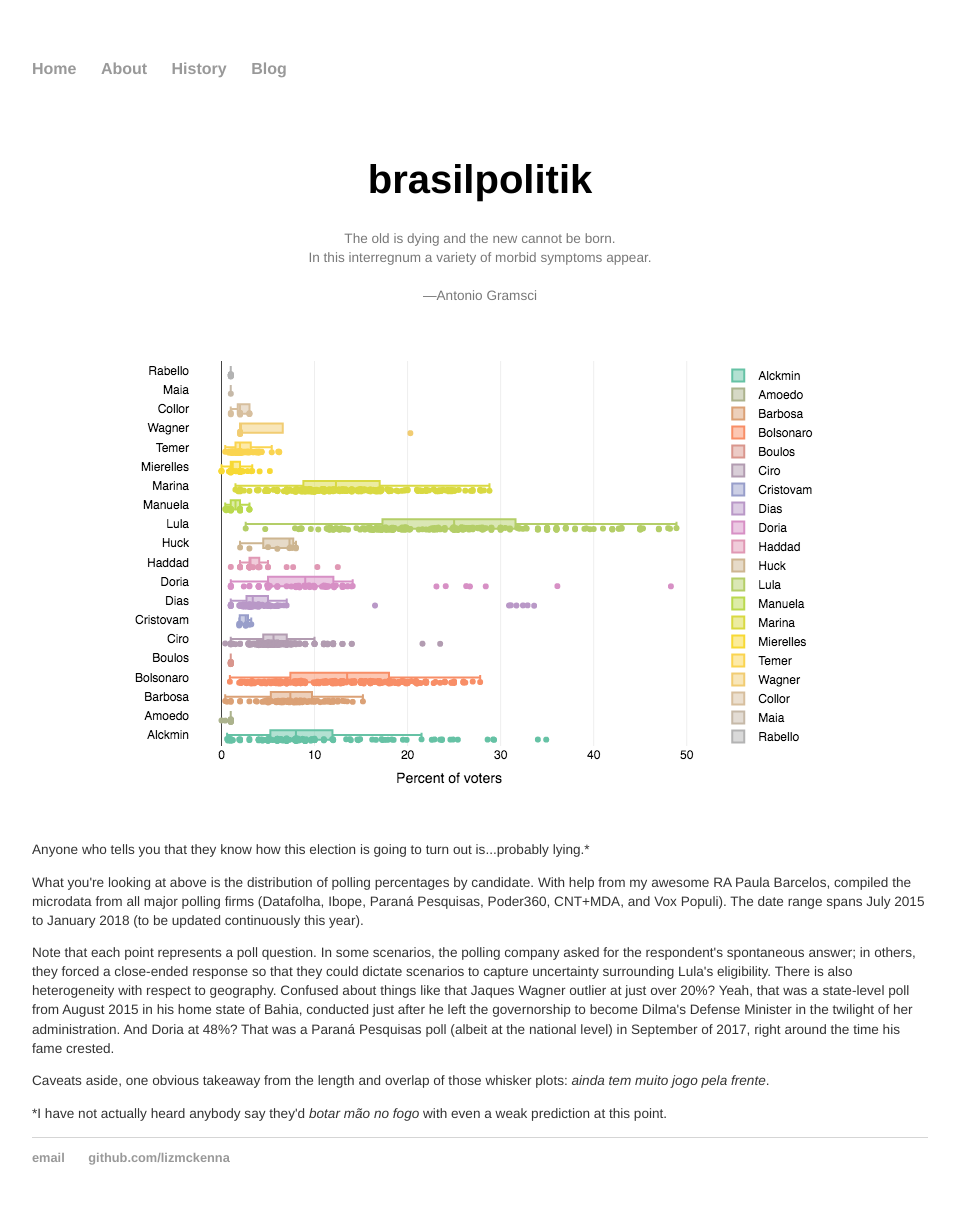
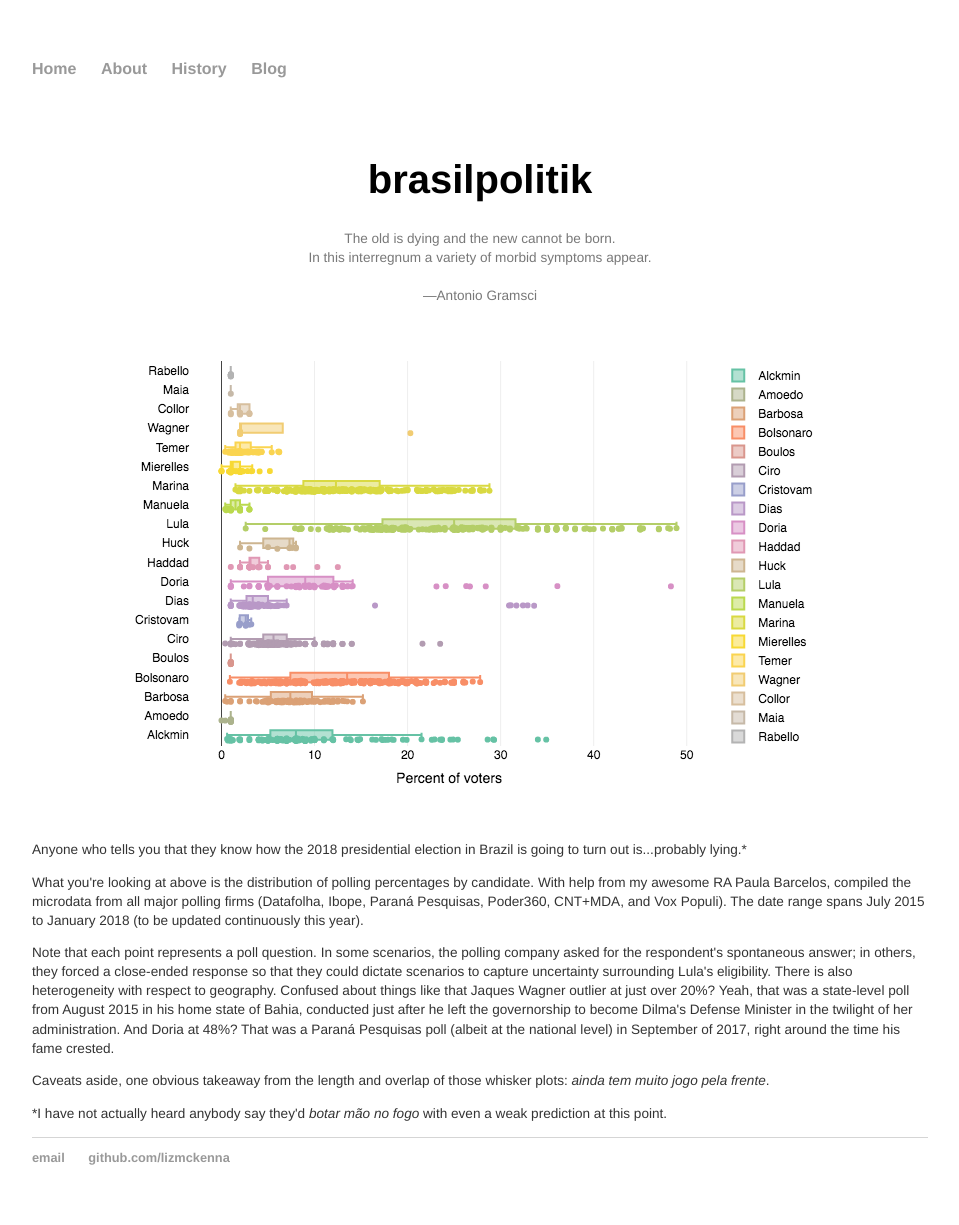
Before and after one commit to lizmckenna/elizabethmckenna.org, a Jekyll site: the page built from index.html, in a window 1280 px wide. Shown: the whole page, without its empty margins (160-1119 px from the left). Built offline with Jekyll 4.4.1, drawn with Linux system fonts in a browser that asks for light colours.

Commit message:
Update index.html

```diff
--- a/index.html
+++ b/index.html
@@ -19,7 +19,7 @@ title: brasilpolitik
 <br>
 <br>
 <p></p>
-<p> Anyone who tells you that they know how this election is going to turn out is...probably lying.* </p>
+<p> Anyone who tells you that they know how the 2018 presidential election in Brazil is going to turn out is...probably lying.* </p>
 <p> What you're looking at above is the distribution of polling percentages by candidate. With help from my awesome RA Paula Barcelos, compiled the microdata from all major polling firms (Datafolha, Ibope, Paraná Pesquisas, Poder360, CNT+MDA, and Vox Populi). The date range spans July 2015 to January 2018 (to be updated continuously this year).</p>
 <p> Note that each point represents a poll question. In some scenarios, the polling company asked for the respondent's spontaneous answer; in others, they forced a close-ended response so that they could dictate scenarios to capture uncertainty surrounding Lula's eligibility.
 There is also heterogeneity with respect to geography. Confused about things like that Jaques Wagner outlier at just over 20%? Yeah, that was a state-level poll from August 2015 in his home state of Bahia, conducted just after he left the governorship to become Dilma's Defense Minister in the twilight of her administration. And Doria at 48%? That was a Paraná Pesquisas poll (albeit at the national level) in September of 2017, right around the time his fame crested.</p>
```
